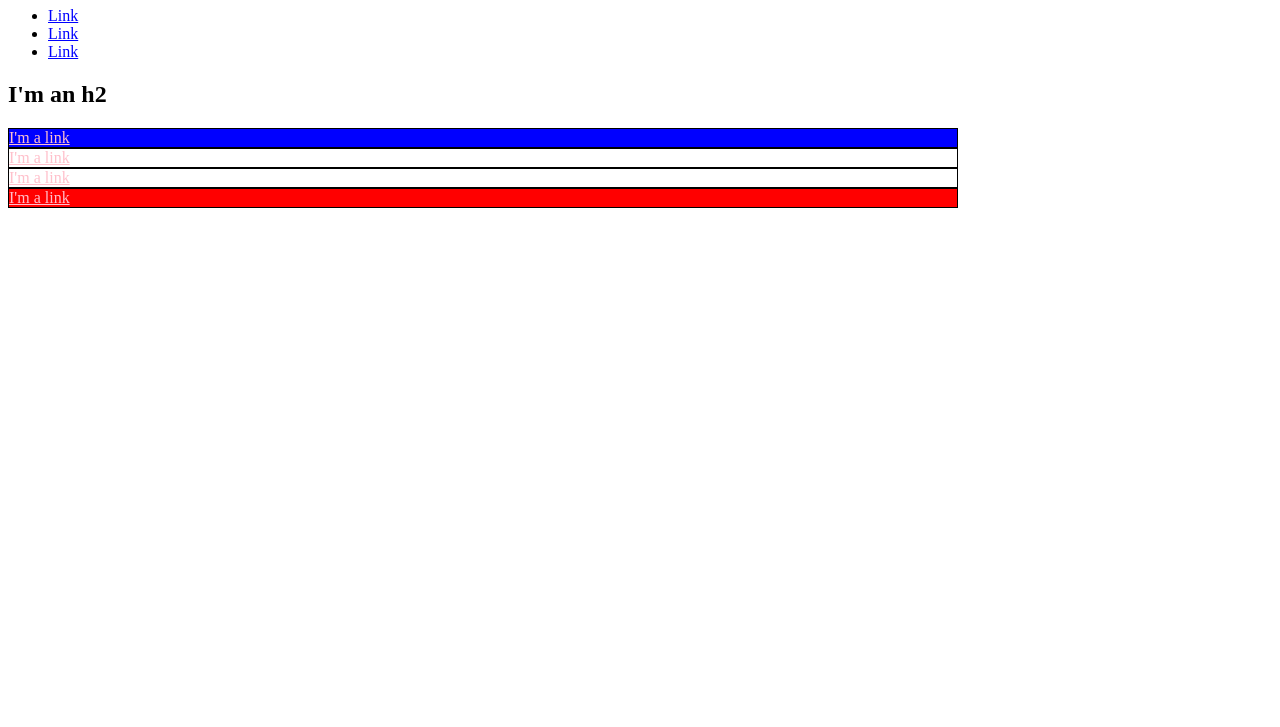
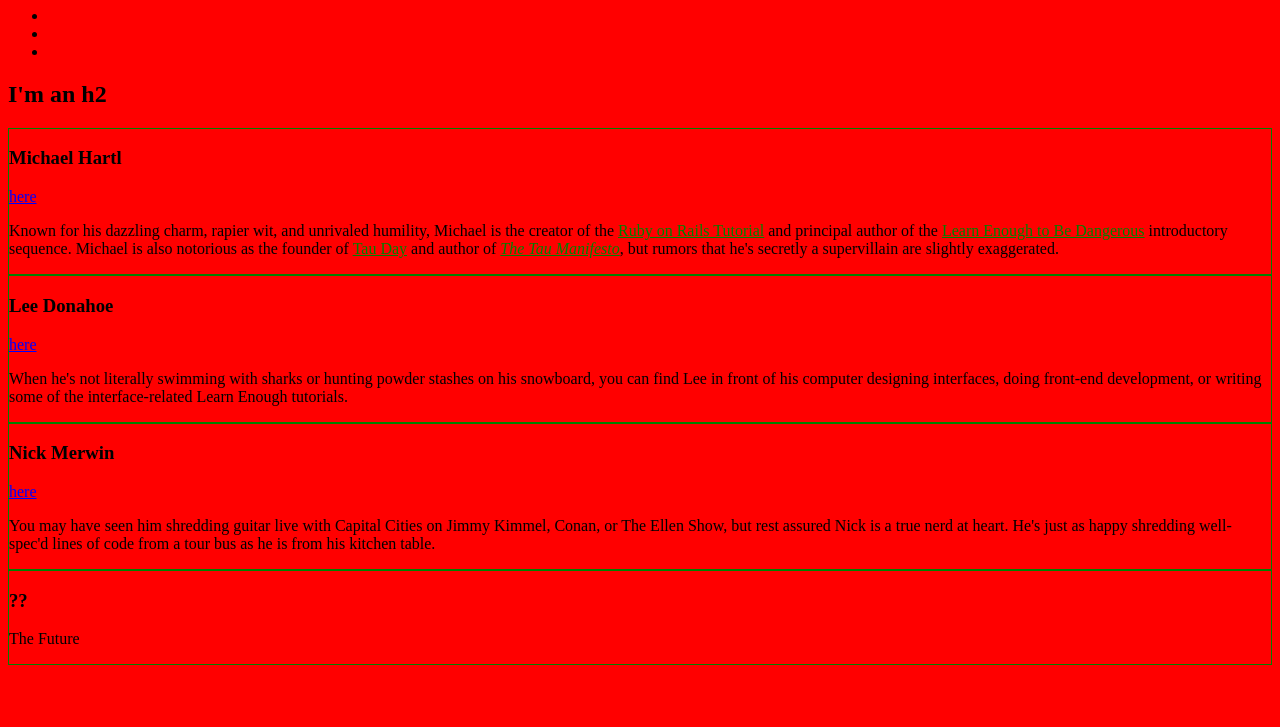
Before and after one commit to gastonkatzuky/gastonkatzuky.github.io, a plain HTML site: page index.html in a window 1280 px wide. Shown: the part 73-800 px from the top of the page. Drawn offline with Linux system fonts and the light colour scheme.

Commit message:
Finish chapter II

```diff
--- a/index.html
+++ b/index.html
@@ -4,42 +4,40 @@
     <title>Test Page: Don't Panic</title>
     <meta charset="utf-8">
     <style>
+      /* GLOBAL STYLES */
       a {
-        color: blue;
+        color: red;
       }
-      #exec-bio {
-        background-color: lightgray;
+      div.bio-box {
+        border: 1px solid green;
       }
+
+     /* PAGE STYLES */
+      html {
+        background: red;
+      }
+
+      /* BIO STYLES */
       .bio-box {
         border: 1px solid black;
       }
-      .bio-box a {
+      .bio-copy a {
         color: green;
       }
-      .bio-box a {
-        color: pink;
+
+      /* SOCIAL STYLES */
+      .social-link {
+        color: blue;
       }
-      .alert {
-        background: red;
-      }
-      #exec-bio.alert {
-        background: blue;
-      }
-      .bio-box {
-        width: 50%;
-      }
-      .bio-box {
-        width: 75%;
-      }
-  </style>
+    </style>
   </head>
   <body>
-    <h1>I'm an h1</h1>
+    <h1 class="social-link">I'm an h1</h1>
     <ul>
       <li>
         <a href="http://example.com/">Link</a>
       </li>
-      <li id="revenant">
+      <li>
         <a href="http://example.com/">Link</a>
       </li>
       <li>
@@ -47,17 +45,54 @@
       </li>
     </ul>
     <h2>I'm an h2</h2>
-    <div id="exec-bio" class="bio-box alert">
-      <a href="http://example.com/">I'm a link</a>
+    <div class="bio-box">
+      <h3>Michael Hartl</h3>
+      <a href="http://twitter.com/mhartl" class="social-link">here</a>
+      <div class="bio-copy">
+        <p>
+          Known for his dazzling charm, rapier wit, and unrivaled humility,
+          Michael is the creator of the
+          <a href="http://railstutorial.org/">Ruby on Rails
+          Tutorial</a> and principal author of the
+          <a href="https://learnenough.com/">
+          Learn Enough to Be Dangerous</a> introductory sequence. Michael
+          is also notorious as the founder of
+          <a href="http://tauday.com/">Tau Day</a> and author of
+          <a href="http://tauday.com/tau-manifesto"><em>The Tau
+          Manifesto</em></a>, but rumors that he's secretly a supervillain
+          are slightly exaggerated.
+        </p>
+      </div>
     </div>
     <div class="bio-box">
-      <a href="http://example.com/">I'm a link</a>
+      <h3>Lee Donahoe</h3>
+      <a href="https://twitter.com/leedonahoe" class="social-link">here</a>
+      <div class="bio-copy">
+        <p>
+          When he's not literally swimming with sharks or hunting powder stashes on
+          his snowboard, you can find Lee in front of his computer designing
+          interfaces, doing front-end development, or writing some of the
+          interface-related Learn Enough tutorials.
+        </p>
+      </div>
     </div>
     <div class="bio-box">
-      <a href="http://example.com/">I'm a link</a>
+      <h3>Nick Merwin</h3>
+      <a href="https://twitter.com/nickmerwin" class="social-link">here</a>
+      <div class="bio-copy">
+        <p>
+          You may have seen him shredding guitar live with Capital Cities on Jimmy
+          Kimmel, Conan, or The Ellen Show, but rest assured Nick is a true nerd at
+          heart. He's just as happy shredding well-spec'd lines of code from a tour
+          bus as he is from his kitchen table.
+        </p>
+      </div>
     </div>
-    <div class="bio-box alert">
-      <a href="http://example.com/">I'm a link</a>
+    <div class="bio-box">
+      <h3>??</h3>
+      <p>
+        The Future
+      </p>
     </div>
   </body>
 </html>
```
